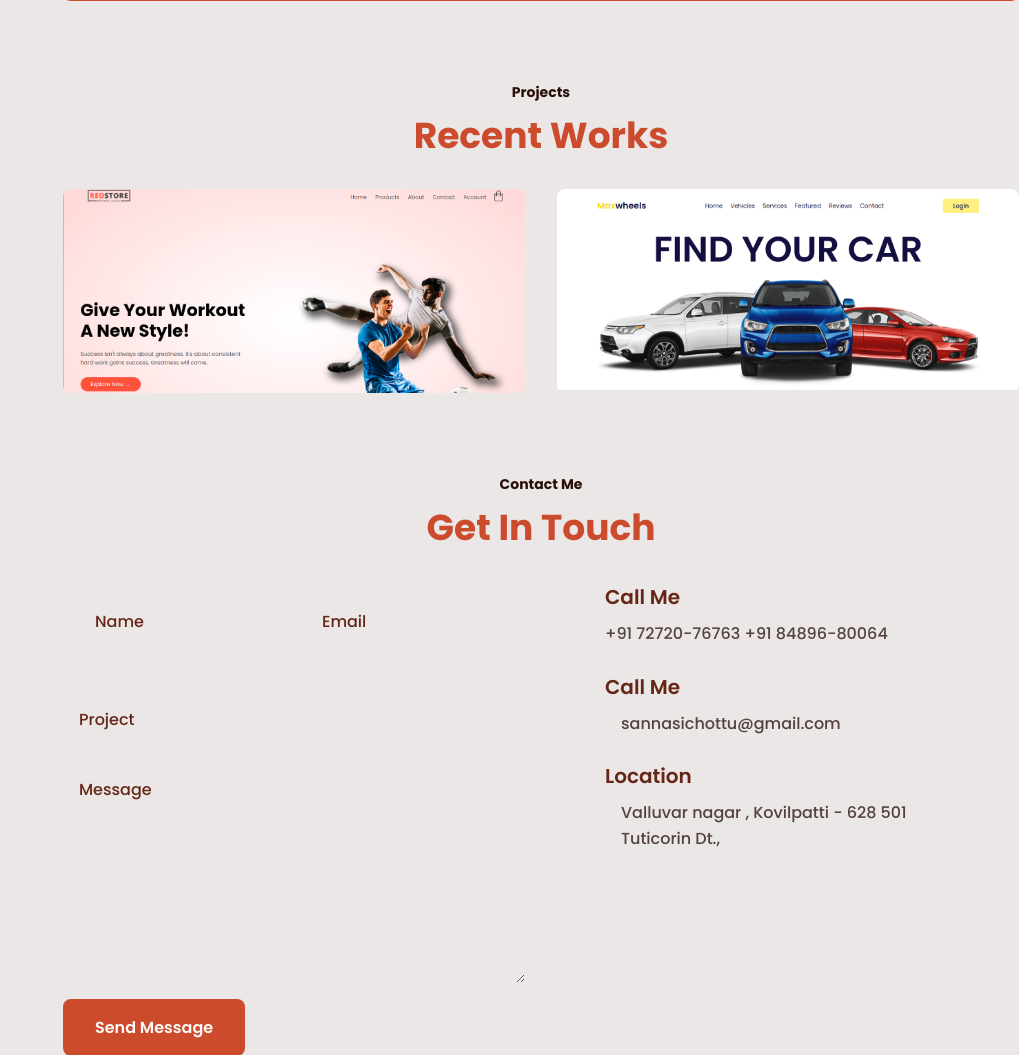
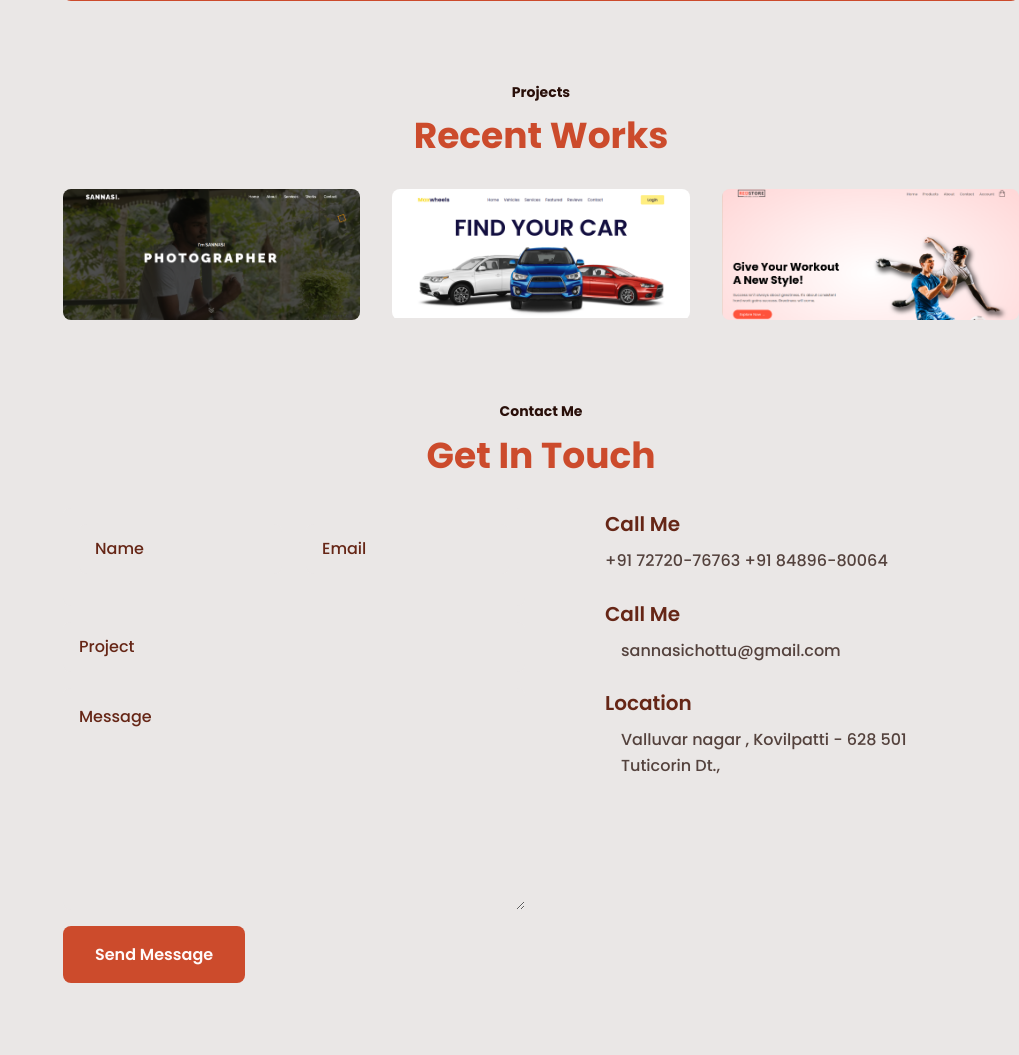
Before and after one commit to Sannasichottu/Portfolio-sannasi, a PHP site: page / in a window 1280 px wide. Shown: the part 3046-4101 px from the top of the page, without its empty margins (261-1280 px from the left). Run offline with PHP 8.4, Linux system fonts and the light colour scheme.

Commit message:
photograper project added

```diff
--- a/assets/css/styles.css
+++ b/assets/css/styles.css
@@ -617,6 +617,6 @@ img {
     margin-right: auto;
   }
   .works_container {
-    grid-template-columns: repeat(2, 1fr);
+    grid-template-columns: repeat(3, 1fr);
   }
 }
--- a/index.html
+++ b/index.html
@@ -284,12 +284,13 @@
         <h2 class="section-title">Recent Works</h2>
 
         <div class="works_container bd-grid">
+
           <div class="works_img">
-            <img src="./assets/img/work 1.jpg" alt="">
+            <img src="./assets/img/photographer.png" alt="">
 
             <div class="works_data">
-              <a href="https://ecommerce-chottu.netlify.app" class="works_link"><i class='bx bx-link-alt'></i></a>
-              <span class="works_title">Ecommerce</span>
+              <a href="https://photographer-sannasi.netlify.app" class="works_link"><i class='bx bx-link-alt'></i></a>
+              <span class="works_title">Photographer</span>
             </div>
           </div>
 
@@ -301,6 +302,16 @@
               <span class="works_title">Car Rental</span>
             </div>
           </div>
+
+          <div class="works_img">
+            <img src="./assets/img/work 1.jpg" alt="">
+
+            <div class="works_data">
+              <a href="https://ecommerce-chottu.netlify.app" class="works_link"><i class='bx bx-link-alt'></i></a>
+              <span class="works_title">Ecommerce</span>
+            </div>
+          </div>
+
         </div>
       </section>
 
```
Also changed, not shown: assets/img/photographer.png (added).
